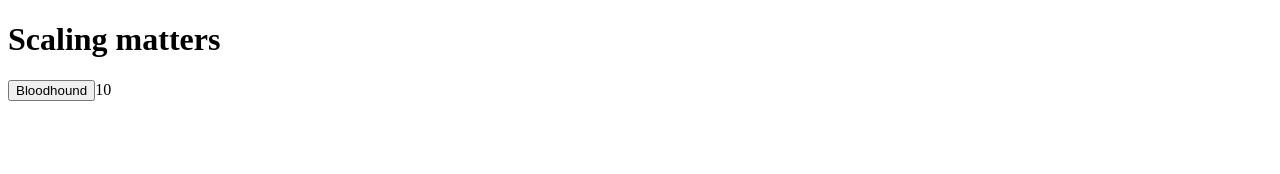
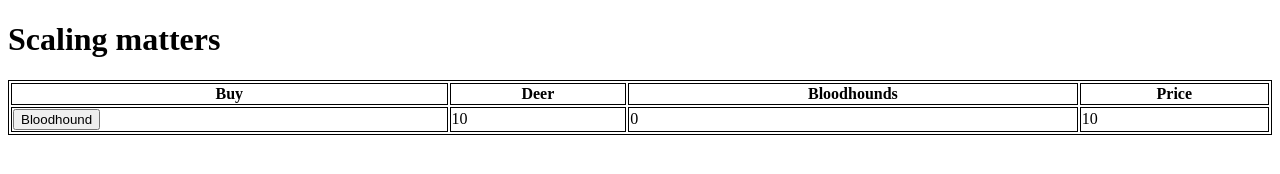
Before and after one commit to asbjornb/KknAsbMono, a plain HTML site: page ScalingMatters/index.html in a window 1280 px wide. Drawn offline with nearby package versions, Linux system fonts and the light colour scheme.

Commit message:
Added price and building count to html. Added table and simple table styling.

```diff
--- a/ScalingMatters/game.js
+++ b/ScalingMatters/game.js
@@ -85,4 +85,6 @@ function update(){
     console.log('update');
     player.resources.deer += player.buildings.bloodhound;
     $('#deer').text(Math.round(player.resources.deer));
+    $('#bloodhounds').text(Math.round(player.buildings.bloodhound));
+    $('#price').text(Math.round(leveldata.buildings.bloodhoundBaseCost*Math.pow(1.05,player.buildings.bloodhound)));
 }
--- a/ScalingMatters/index.html
+++ b/ScalingMatters/index.html
@@ -10,6 +10,19 @@
 <body>
     <h1>Scaling matters</h1>
     <script src="game.js"></script>
-    <!-- Todo -- add building count and costs -->
-    <div><input type="button" id="buyBloodhound" value="Bloodhound"><span id="deer"></span></div>
+    <table style="width:100%">
+        <tr>
+          <th>Buy</th>
+          <th>Deer</th>
+          <th>Bloodhounds</th>
+          <th>Price</th>
+        </tr>
+        <tr>
+          <td><div><input type="button" id="buyBloodhound" value="Bloodhound"></div></td>
+          <td><span id="deer"></span></td>
+          <td><span id="bloodhounds"></span></td>
+          <td><span id="price"></span></td>
+        </tr>
+      </table>
+
 </body>
--- a/ScalingMatters/style.css
+++ b/ScalingMatters/style.css
@@ -1 +1,4 @@
 /* Let's add some styling when we have some content :) */
+table, th, td {
+    border: 1px solid black;
+  }
```
